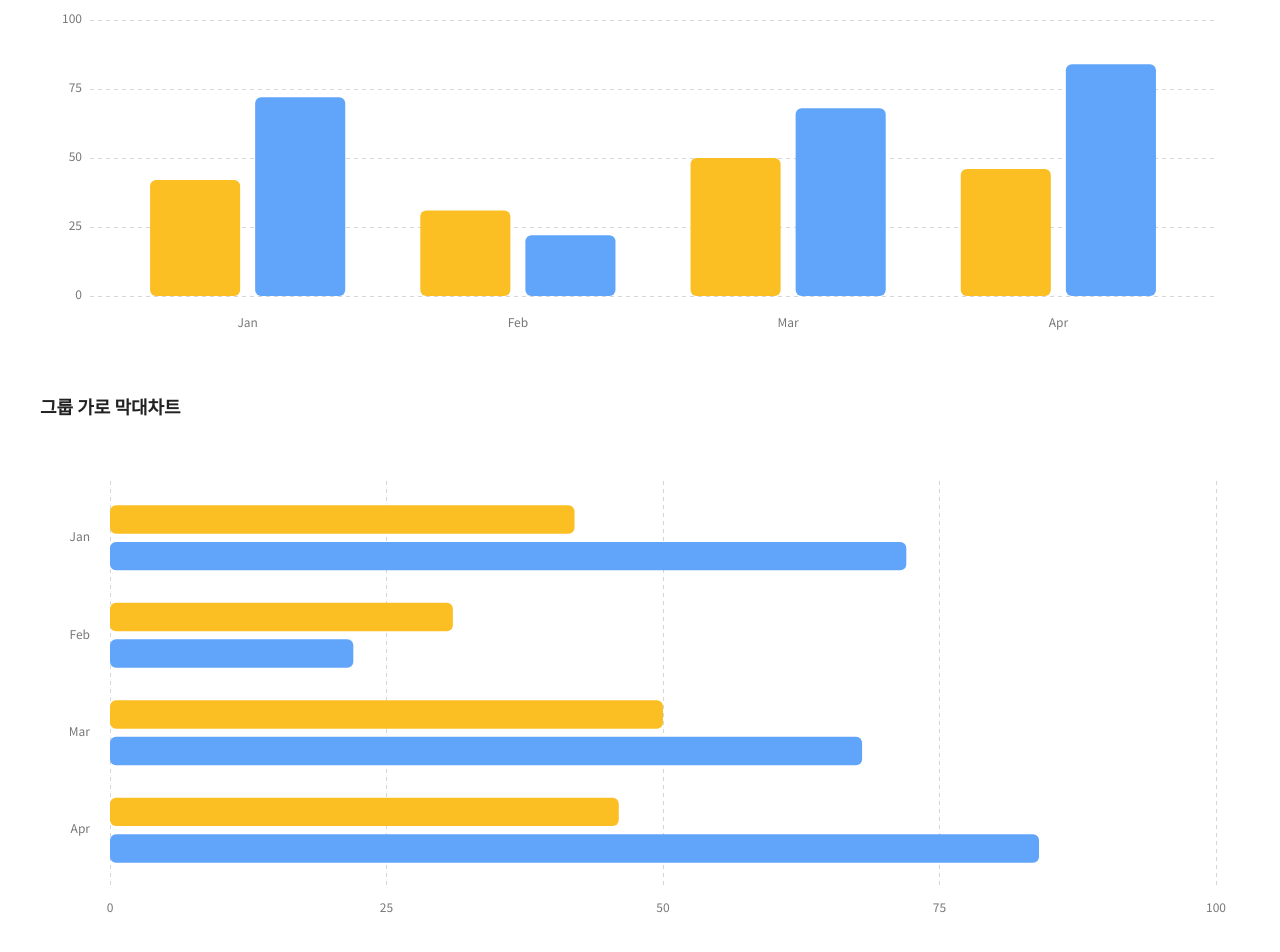
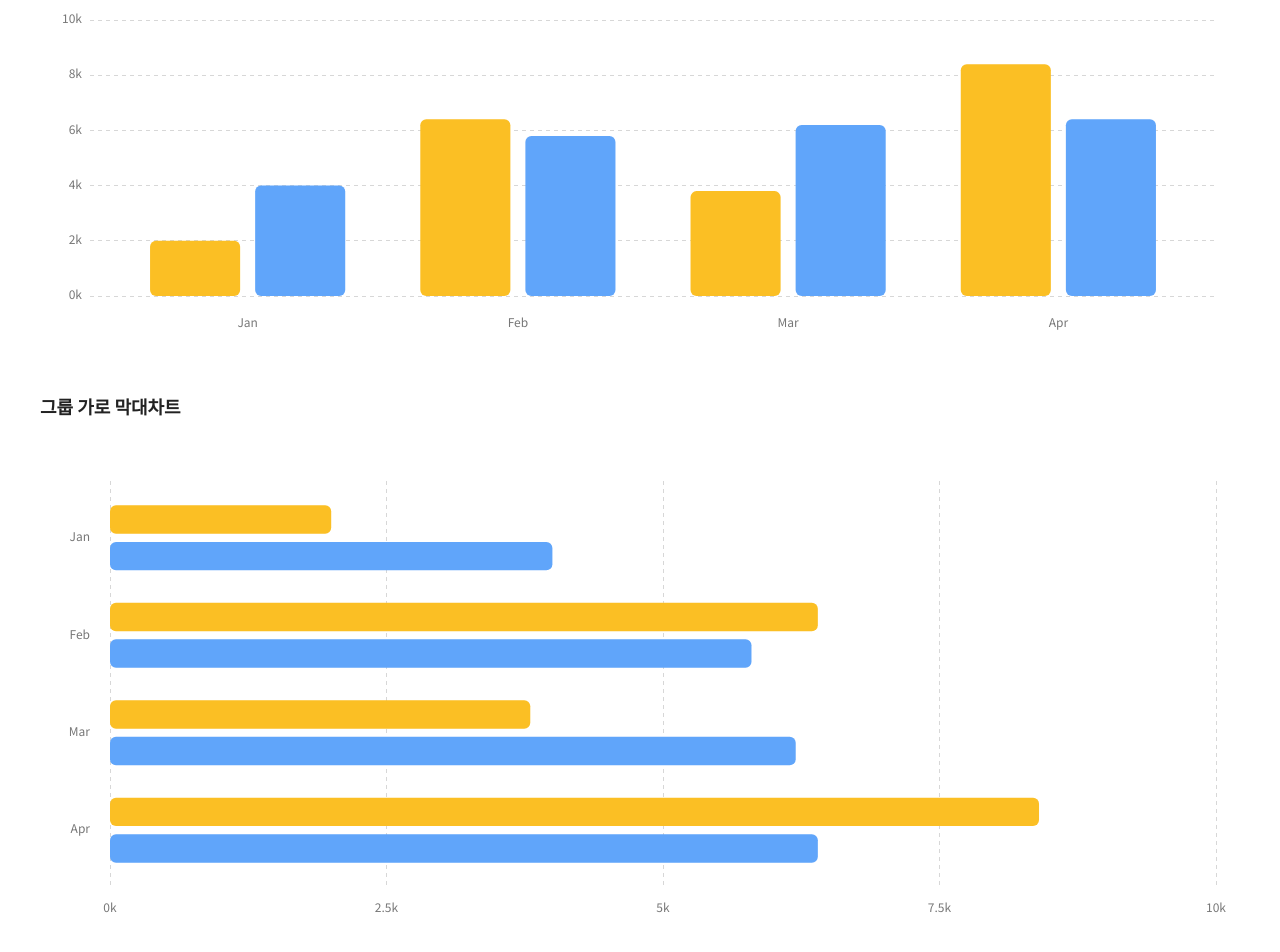
Before and after one commit to K-Sohyun/react-charts, a React (Vite) app: page / in a window 1280 px wide. Shown: the part 1108-2060 px from the top of the page. Built offline with nearby package versions, Linux system fonts and the light colour scheme.

Commit message:
데모 눈금 수치 변경

```diff
--- a/src/App.tsx
+++ b/src/App.tsx
@@ -12,10 +12,10 @@ const sample: BarDatum[] = [
 ];
 
 const grouped: GroupBarDatum[] = [
-  { label: "Jan", values: { data1: 42, data2: 72 } },
-  { label: "Feb", values: { data1: 31, data2: 22 } },
-  { label: "Mar", values: { data1: 50, data2: 68 } },
-  { label: "Apr", values: { data1: 46, data2: 84 } },
+  { label: "Jan", values: { data1: 2000, data2: 4000 } },
+  { label: "Feb", values: { data1: 6400, data2: 5800 } },
+  { label: "Mar", values: { data1: 3800, data2: 6200 } },
+  { label: "Apr", values: { data1: 8400, data2: 6400 } },
 ];
 
 export default function App() {
@@ -52,7 +52,7 @@ export default function App() {
           valueAxis={{
             min: 0,
             max: 100,
-            ticks: { step: 25 },
+            ticks: { step: 10 },
             formatTick: (v) => `${v}%`,
           }}
           barColor="#60a5fa"
@@ -71,7 +71,12 @@ export default function App() {
           xPadding={0.2} // 바깥(X) 밴드
           innerPadding={0.2} // 시리즈 밴드
           padding={{ bottom: 60, left: 50 }}
-          y={{ min: 0, max: 100, ticks: { step: 25 } }}
+          y={{
+            min: 0,
+            max: 10000,
+            ticks: { step: 2000 },
+            formatTick: (v) => `${v / 1000}k`,
+          }}
         />
       </section>
 
@@ -87,7 +92,12 @@ export default function App() {
           bandPadding={0.2} // 바깥(Y) 밴드
           innerPadding={0.3} // 시리즈 밴드
           padding={{ left: 70, bottom: 30 }}
-          valueAxis={{ min: 0, max: 100, ticks: { step: 25 } }}
+          valueAxis={{
+            min: 0,
+            max: 10000,
+            ticks: { step: 2500 },
+            formatTick: (v) => `${v / 1000}k`,
+          }}
         />
       </section>
     </main>
```
